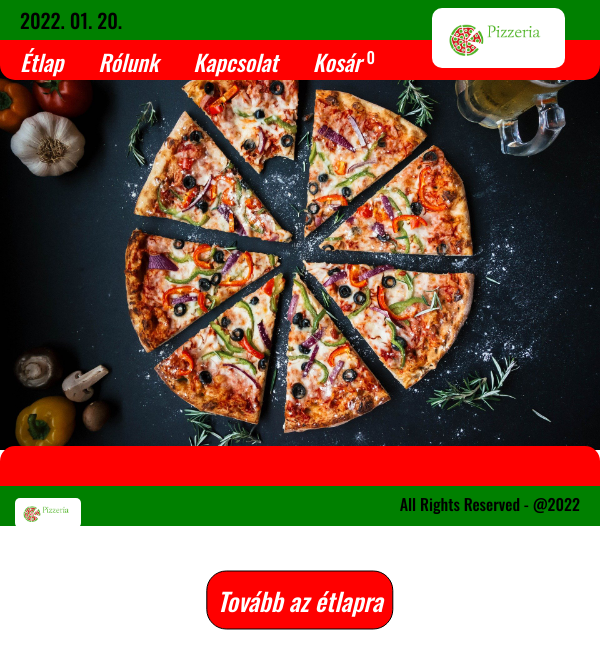
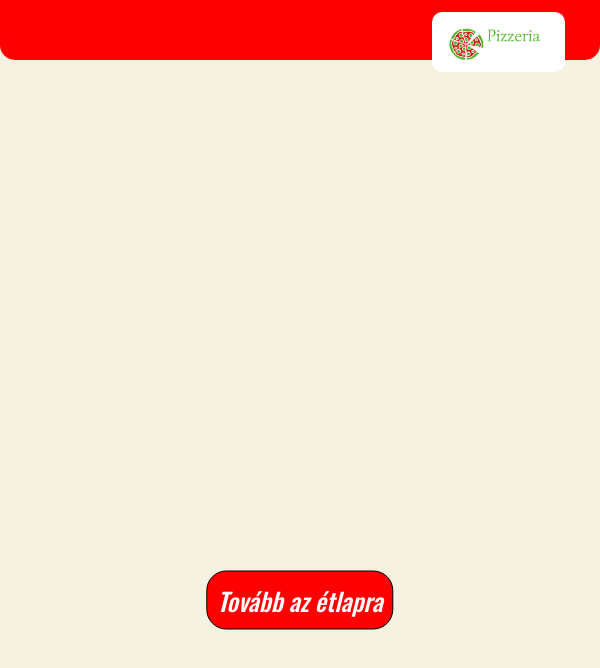
Before and after one commit to Norbesz93/etterem, a React (Create React App) app in the folder frontend/: page / in a window 600 px wide. Shown: the top 668 px of the page. Built offline with nearby package versions, Linux system fonts and the light colour scheme.

Commit message:
Mobile view

```diff
--- a/frontend/src/App.css
+++ b/frontend/src/App.css
@@ -267,18 +267,6 @@ li a {
   border-radius: 10px;
 }
 
-@media screen and (max-width: 555px) {
-  .logoDiv {
-    display: none;
-  }
-}
-
-@media screen and (max-width: 900px) {
-  .firstDivInNav h3 {
-    display: none;
-  }
-}
-
 /* NAVBAR BUTTON ANIMATIONS */
 
 ul li a {
@@ -396,7 +384,6 @@ ul li a:hover {
   z-index: 3;
 }
 
-
 /* CART CSS */
 
 #cartMainDiv {
@@ -493,7 +480,7 @@ ul li a:hover {
   cursor: pointer;
 }
 
-.removeCart{
+.removeCart {
   cursor: pointer;
   color: red;
 }
@@ -713,10 +700,10 @@ ul li a:hover {
   position: absolute;
   text-align: center;
   right: 100px;
-  background: rgba(3, 3, 3, 0.5)
+  background: rgba(3, 3, 3, 0.5);
 }
 
-.pita select{
+.pita select {
   width: 150px;
   height: 25px;
   text-align: center;
@@ -728,10 +715,10 @@ ul li a:hover {
   text-align: center;
   left: 100px;
   top: 400px;
-  background: rgba(3, 3, 3, 0.5)
+  background: rgba(3, 3, 3, 0.5);
 }
 
-.tál select{
+.tál select {
   width: 150px;
   height: 25px;
   text-align: center;
@@ -752,13 +739,12 @@ ul li a:hover {
   flex-direction: column;
   justify-content: space-around;
   align-items: center;
-  background: rgba(3, 3, 3, 0.5)
+  background: rgba(3, 3, 3, 0.5);
 }
 
 .pizza p {
   padding: 5px;
 }
-
 
 .hamburger {
   display: flex;
@@ -768,7 +754,7 @@ ul li a:hover {
   text-align: center;
 }
 
-.hambox{
+.hambox {
   height: 180px;
   width: 300px;
   display: flex;
@@ -814,3 +800,70 @@ ul li a:hover {
   background-image: url("./Media/Rajztábla\ 1.png");
   background-size: cover;
 }
+
+/* MOBILE VIEWS */
+
+/* NAVBAR ON MOBILE */
+
+@media screen and (max-width: 950px) {
+  .firstDivInNav {
+    display: none;
+  }
+  .secondDivInNav {
+    height: 60px;
+  }
+
+  .logoDiv {
+    top: 12px;
+  }
+}
+
+@media screen and (max-width: 600px) {
+  #homeMain{
+    width: 100%;
+    height: 100vh;
+    background-color: #F6F2E2;
+  }
+  #navList {
+    display: none;
+  }
+  .hamburgerIconMobile {
+    display: block;
+    width: 30px;
+    height: auto;
+    color: white;
+    margin-left: 12px;
+  }
+
+  .hamburgerIconMobile ul {
+    display: block;
+    position: absolute;
+    background-color: red;
+    opacity: 40%;
+  }
+  #shoppingCartMobile{
+    display: block;
+    margin-top: 19px;
+    width: 25px;
+    height: auto;
+  }
+  .logoDiv{
+    display: flex;
+    flex-direction: row;
+    gap: 10px
+  }
+  #homeBackground {
+    display: none;
+  }
+}
+
+@media screen and (min-width: 600px) {
+  .hamburgerIconMobile {
+    display: none;
+  }
+
+  #shoppingCartMobile{
+    display: none;
+  }
+
+}
--- a/frontend/src/App.js
+++ b/frontend/src/App.js
@@ -11,50 +11,67 @@ import Cart from "./Components/Cart";
 import React, { useState } from "react";
 
 function App() {
-  const [ordered, setOrdered] = useState([])
-  const [cartSum, setCartSum] = useState(0)
+  const [ordered, setOrdered] = useState([]);
+  const [cartSum, setCartSum] = useState(0);
   const foodToCart = (name, spicy, meat, price) => {
-    let piece = 1
-    let foodObj = { piece: piece, name: name, price: price, spicy: spicy, meat: meat }
+    let piece = 1;
+    let foodObj = {
+      piece: piece,
+      name: name,
+      price: price,
+      spicy: spicy,
+      meat: meat,
+    };
     if (ordered.length === 0) {
-      ordered.push(foodObj)
-      setOrdered([...ordered])
+      ordered.push(foodObj);
+      setOrdered([...ordered]);
     } else {
-      let find = false
+      let find = false;
       for (const food of ordered) {
         if (name === food.name && spicy === food.spicy && meat === food.meat) {
-          find = true
-          console.log(name)
-          console.log(food.name)
-          console.log(food.piece)
-          food.piece = food.piece + 1
-          food.price = food.price + food.price
-          if (find) { break }
+          find = true;
+          console.log(name);
+          console.log(food.name);
+          console.log(food.piece);
+          food.piece = food.piece + 1;
+          food.price = food.price + food.price;
+          if (find) {
+            break;
+          }
         }
       }
       if (!find) {
-        console.log(find)
-        ordered.unshift(foodObj)
-        setOrdered([...ordered])
+        console.log(find);
+        ordered.unshift(foodObj);
+        setOrdered([...ordered]);
       }
     }
-    setCartSum(cartSum + 1)
-  }
-  const removeFromCart = (name, spicy, meat)=>{
-
-  }
+    setCartSum(cartSum + 1);
+  };
+  const removeFromCart = (name, spicy, meat) => {};
   return (
     <div className="App">
       <Navbar cartSum={cartSum} />
       <Routes>
         <Route path="/" element={<Home />} />
         <Route path="aboutUs" element={<AboutUs />} />
-        <Route path="menu" element={<Menu foodToCart={foodToCart} cartSum={cartSum} setCartSum={setCartSum} />} />
+        <Route
+          path="menu"
+          element={
+            <Menu
+              foodToCart={foodToCart}
+              cartSum={cartSum}
+              setCartSum={setCartSum}
+            />
+          }
+        />
         <Route path="order" element={<Order />} />
         <Route path="contactUs" element={<ContactUs />} />
-        <Route path="cart" element={<Cart ordered={ordered} removeFromCart={removeFromCart} />} />
+        <Route
+          path="cart"
+          element={<Cart ordered={ordered} removeFromCart={removeFromCart} />}
+        />
       </Routes>
-      <Footer />
     </div>
   );
 }
--- a/frontend/src/Components/Home.jsx
+++ b/frontend/src/Components/Home.jsx
@@ -5,7 +5,7 @@ import {Link} from "react-router-dom"
 const Home = ()=>{
     return(
 
-        <div>
+        <div id="homeMain">
             <div id="homeBackground">
                 <img  id="pizzaImg" src={pizzaOne} alt="pizza"></img>
             </div>
--- a/frontend/src/Components/Navbar.jsx
+++ b/frontend/src/Components/Navbar.jsx
@@ -1,5 +1,8 @@
 import React,  { useState, useEffect } from "react";
 import logo from "../Media/logo.png"
+
+import bars from "../Media/bars-solid.svg"
+import cart from "../Media/cart-shopping-solid.svg"
 
 import {Link} from "react-router-dom"
 
@@ -98,8 +101,19 @@ const Navbar = ({cartSum})=>{
                         </div>
                     </li>
                 </ul>
+                <div className="hamburgerIconMobile">
+                    <img src={bars} alt="bars" />
+                    <ul>
+                        <li><Link to="menu">Étlap</Link></li>
+                        <li><Link to="aboutUs">Rólunk</Link></li>
+                        <li><Link to="contactUs">Kapcsolat</Link></li>
+                    </ul>
+                </div>
             </div>
             <div className={isShrunk ? "logoDiv logoDivScrolled" : "logoDiv"}>
+                <div id="shoppingCartMobile">
+                    <img src={cart} alt="shopping-cart" />
+                </div>
                 <h1><Link to="/"><img className={isShrunk ? "imageDiv imageDivScrolled" : "imageDiv"} src={logo} alt="logo"/></Link></h1>
             </div>
         </nav>
```
Also changed, not shown: frontend/src/Media/bars-solid.svg (added), frontend/src/Media/cart-shopping-solid.svg (added).
